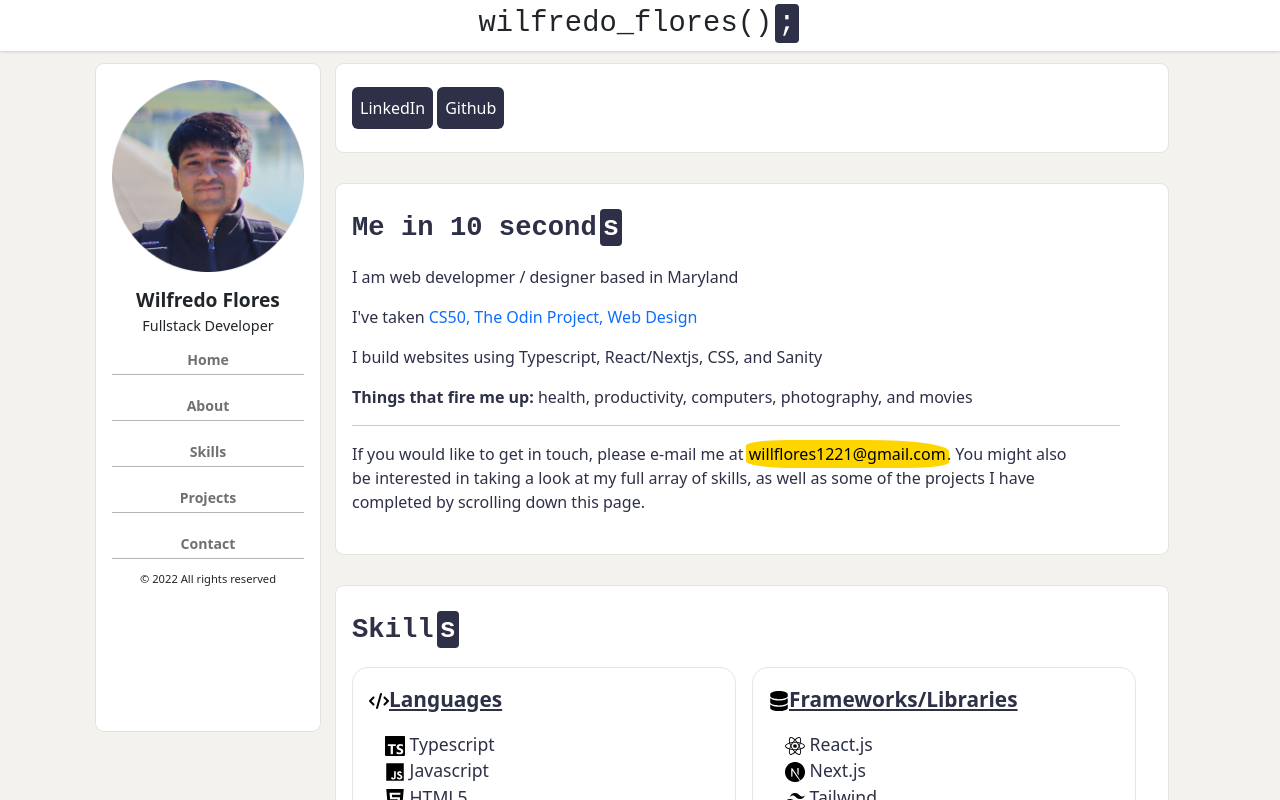
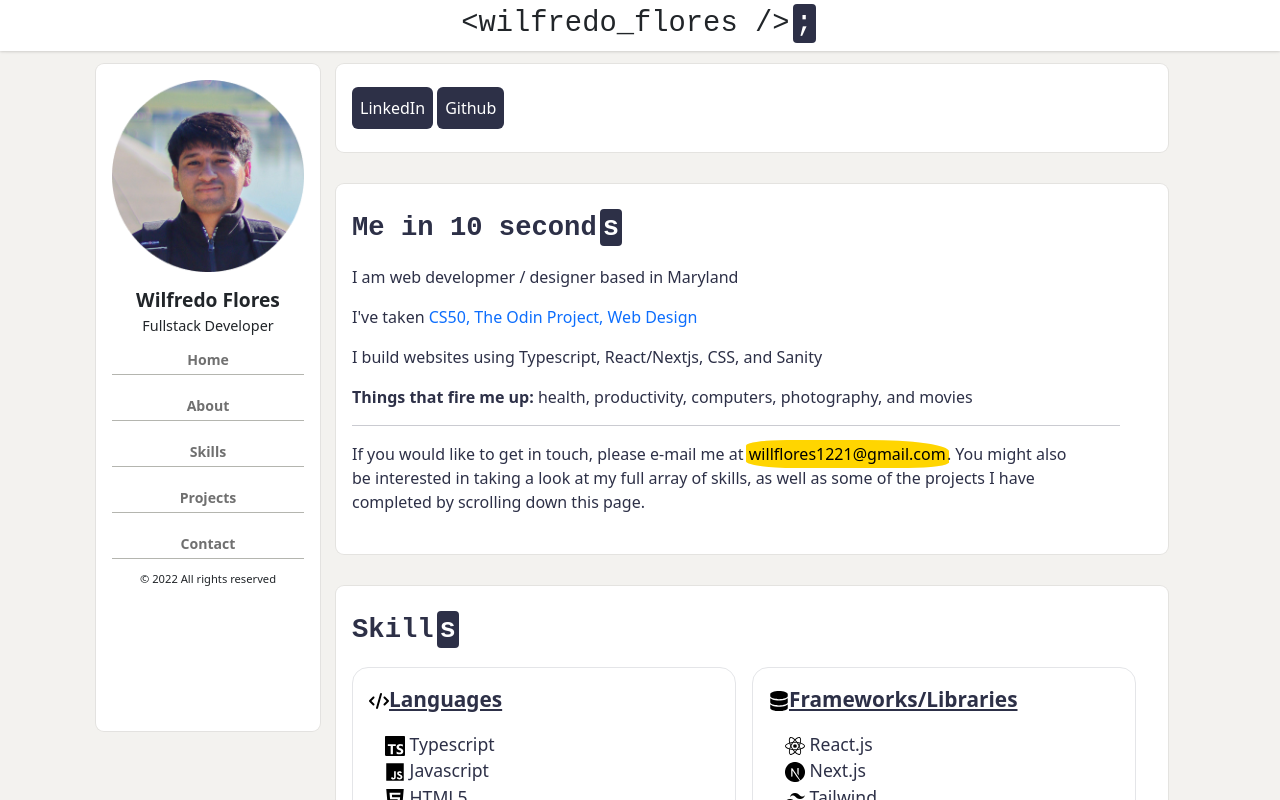
Before and after one commit to wflore19/TOP-portfolio, a React (Create React App) app: page / in a window 1280 px wide. Built offline with nearby package versions, Linux system fonts and the light colour scheme.

Commit message:
Edit header

```diff
--- a/src/components/Header/Header.tsx
+++ b/src/components/Header/Header.tsx
@@ -1,9 +1,22 @@
-import './header.css';
+import "./header.css";
 
 export default function Header() {
-  return (
-    <header>
-      <div id='header'>wilfredo_flores()<span style={{backgroundColor: '#2D3047', borderRadius: 4, color: 'white', padding: 3, margin: 3}}>;</span></div>
-    </header>
-  )
+	return (
+		<header>
+			<div id="header">
+				&lt;wilfredo_flores /&gt;
+				<span
+					style={{
+						backgroundColor: "#2D3047",
+						borderRadius: 4,
+						color: "white",
+						padding: 3,
+						margin: 3,
+					}}
+				>
+					;
+				</span>
+			</div>
+		</header>
+	);
 }
```
